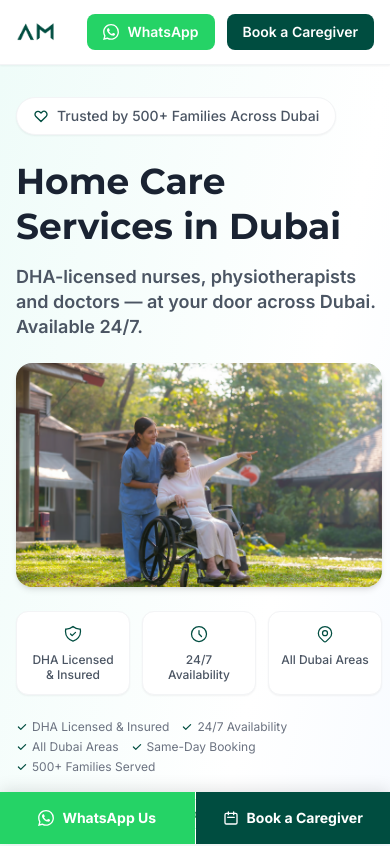
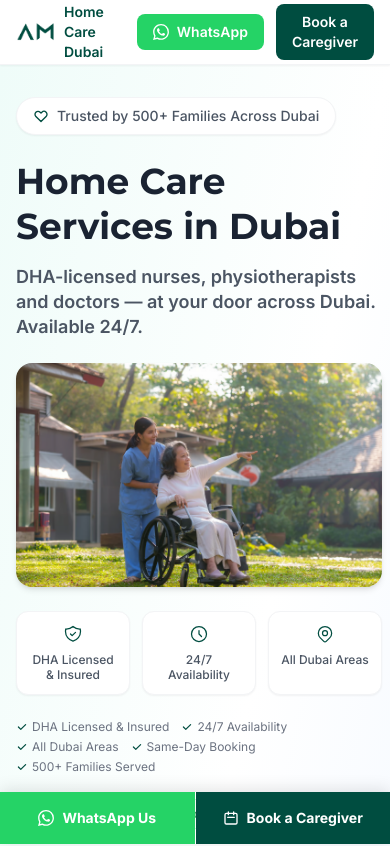
Before and after one commit to pranavnairrr/home-care-services-dubai, a Next.js app: page / in a window 390 px wide. Shown: the top 846 px of the page. Built offline with nearby package versions, Linux system fonts and the light colour scheme; no server answers.

Commit message:
Show brand text on mobile, make service cards open modal

```diff
--- a/components/Header.tsx
+++ b/components/Header.tsx
@@ -22,7 +22,7 @@ export default function Header() {
                 priority
                 className="object-contain"
               />
-              <span className="hidden sm:block text-sm font-semibold text-[#004d40]">Home Care Dubai</span>
+              <span className="text-sm font-semibold text-[#004d40]">Home Care Dubai</span>
             </a>
 
             <div className="flex items-center gap-3">
```
